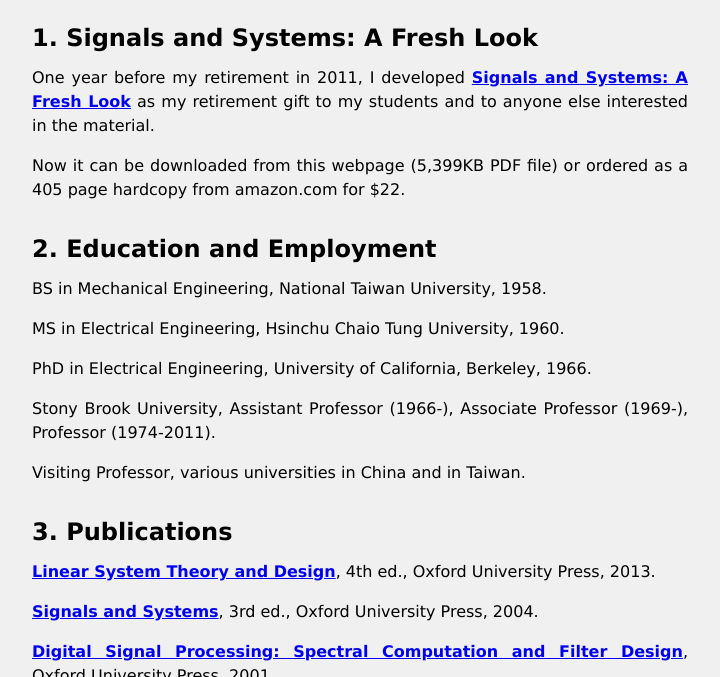
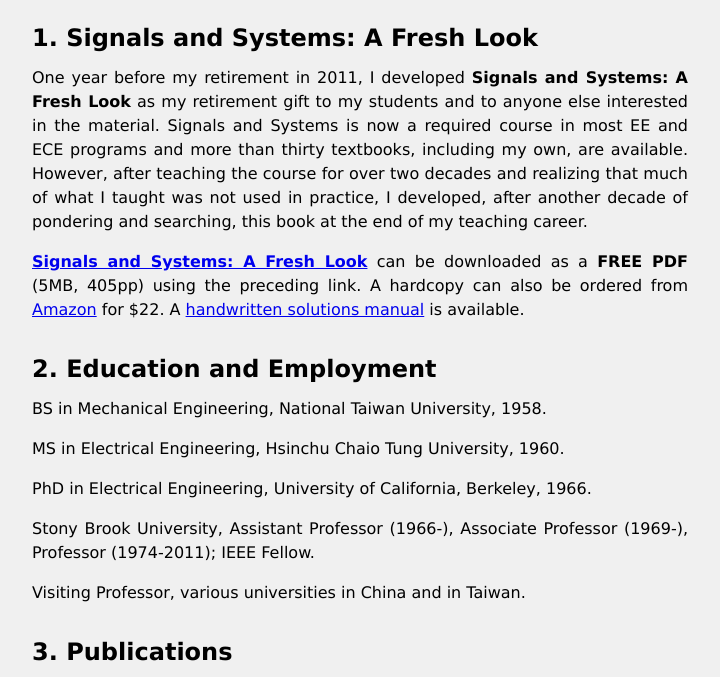
Before and after one commit to cyctchen/cyctchen.github.io, a plain HTML site: page index.html in a window 1280 px wide. Shown: the part 70-747 px from the top of the page, without its empty margins (280-1000 px from the left). Drawn offline with nearby package versions, Linux system fonts and the light colour scheme; some packages are replaced by stand-ins of ours.

Commit message:
Initial commit

```diff
--- a/index.html
+++ b/index.html
@@ -180,18 +180,26 @@ pre.signature {
 <h1>Chi-Tsong Chen</h1>
 <h2 id="sec:x:1">1. Signals and Systems: A Fresh Look</h2>
 <p>One year before my retirement in 2011, I developed
-<strong><a href="https://www.amazon.com/Signals-Systems-Fresh-Chi-Tsong-Chen/dp/1468006193/">Signals and Systems: A Fresh Look</a></strong>
+<strong>Signals and Systems: A Fresh Look</strong>
 as my retirement gift to my students and to anyone else interested
-in the material.</p>
-<p>Now it can be downloaded
-from this webpage (5,399KB PDF file) or ordered as a 405 page hardcopy from
-amazon.com for $22.</p>
+in the material.  Signals and Systems is
+now a required course in most EE and ECE programs and more than thirty
+textbooks, including my own, are available.  However,
+after teaching the course for over two decades and realizing that
+much of what I taught was not used in practice, I developed, after another
+decade of pondering and searching, this book at the end of my teaching
+career.</p>
+<p><strong><a href="https://github.com/cyctchen/fresh_look/releases/download/v1.0/freshlook.pdf">Signals and Systems: A Fresh Look</a></strong> can be downloaded as
+a <strong>FREE PDF</strong> (5MB, 405pp) using the preceding link.  A hardcopy
+can also be ordered from
+<a href="https://www.amazon.com/Signals-Systems-Fresh-Chi-Tsong-Chen/dp/1468006193/">Amazon</a> for $22.  A
+<a href="https://github.com/cyctchen/fresh_look/releases/download/v1.0/solutions.pdf">handwritten solutions manual</a> is available.</p>
 <h2 id="sec:x:2">2. Education and Employment</h2>
 <p>BS in Mechanical Engineering, National Taiwan University, 1958.</p>
 <p>MS in Electrical Engineering, Hsinchu Chaio Tung University, 1960.</p>
 <p>PhD in Electrical Engineering, University of California, Berkeley, 1966.</p>
 <p>Stony Brook University, Assistant Professor (1966-),
-Associate Professor (1969-), Professor (1974-2011).</p>
+Associate Professor (1969-), Professor (1974-2011); IEEE Fellow.</p>
 <p>Visiting Professor, various universities in China and in Taiwan.</p>
 <h2 id="sec:x:3">3. Publications</h2>
 <p><strong><a href="https://www.amazon.com/Linear-System-Electrical-Computer-Engineering/dp/0199959579/">Linear System Theory and Design</a></strong>,
```
